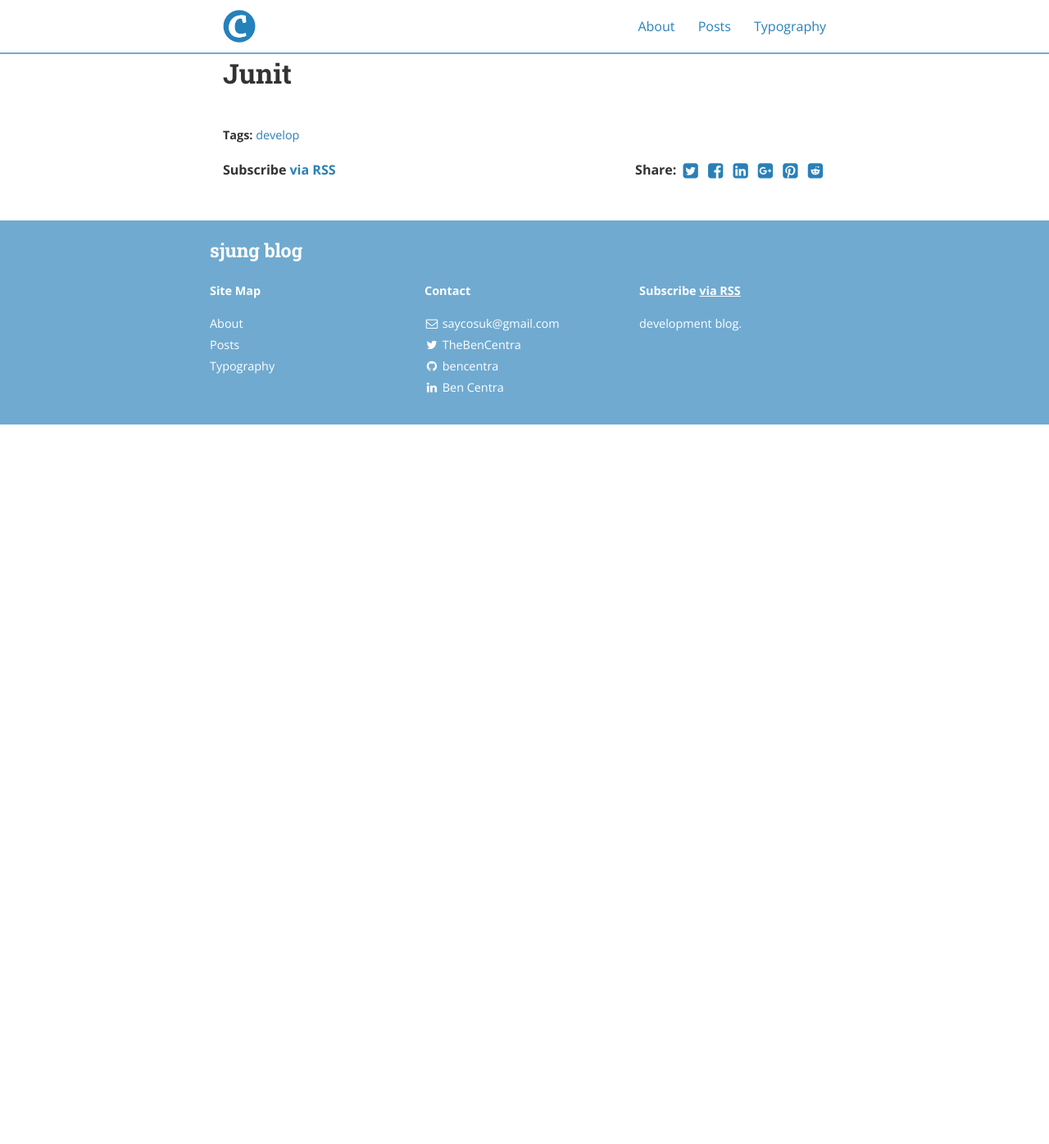
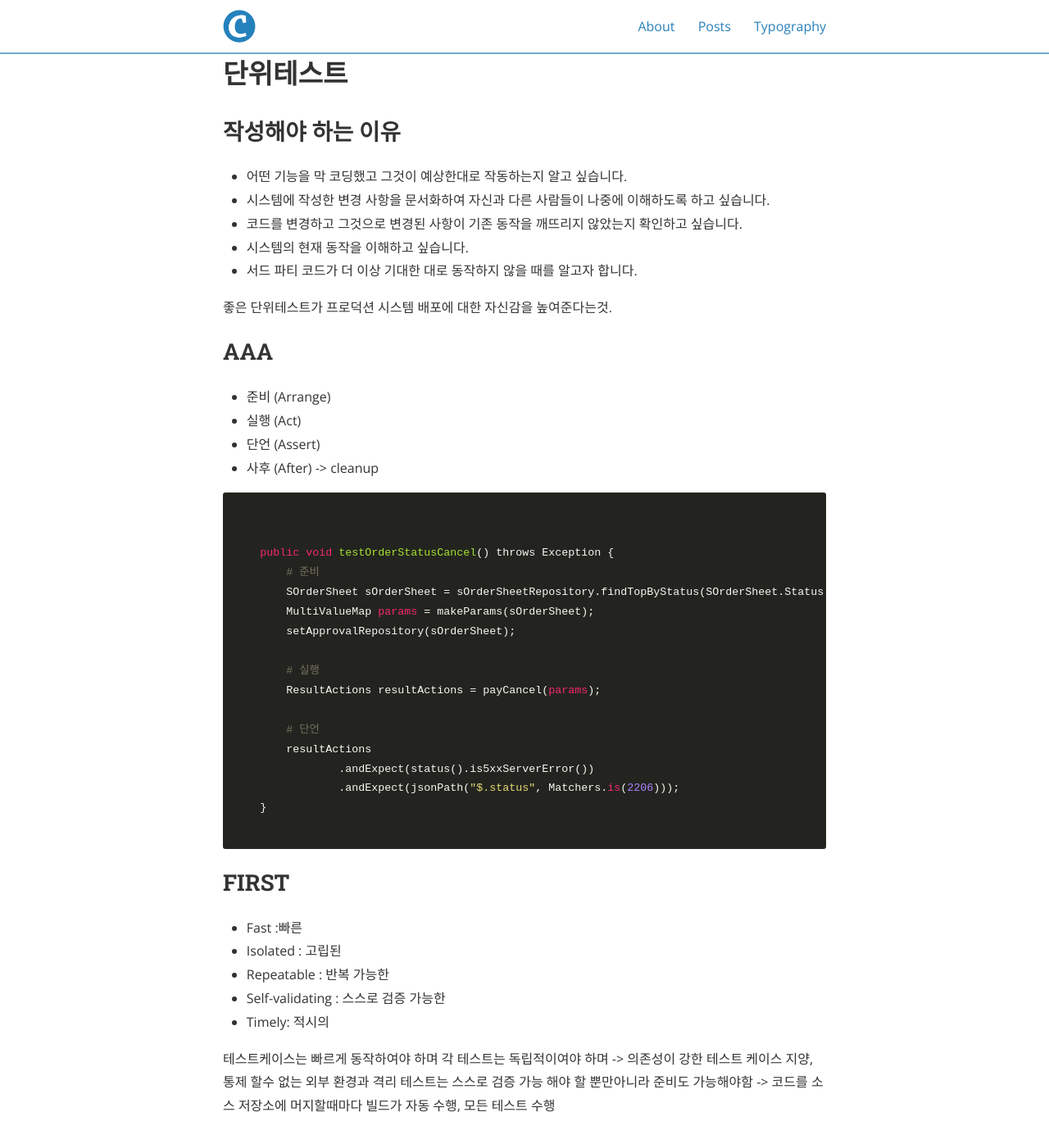
Before and after one commit to sayco5842/sayco5842.github.io, a Jekyll site: the page built from _posts/2019-10-18-Junit.markdown, in a window 1280 px wide and 1400 px high, scrolled down 282 px. Shown: the top 1396 px of the window at 82% size. Built offline with Jekyll 4.4.1, drawn with Linux system fonts in a browser that asks for light colours; nearby versions of some CDN libraries; before the commit the page ends 900 px from its top, so only the background shows below that.

Commit message:
Update 2019-10-18-Junit.markdown

```diff
--- a/_posts/2019-10-18-Junit.markdown
+++ b/_posts/2019-10-18-Junit.markdown
@@ -8,4 +8,52 @@ tags: develop
 ---
 
 
-# Junit
+
+# 단위테스트
+
+## 작성해야 하는 이유
+* 어떤 기능을 막 코딩했고 그것이 예상한대로 작동하는지 알고 싶습니다.
+* 시스템에 작성한 변경 사항을 문서화하여 자신과 다른 사람들이 나중에 이해하도록 하고 싶습니다.
+* 코드를 변경하고 그것으로 변경된 사항이 기존 동작을 깨뜨리지 않았는지 확인하고 싶습니다.
+* 시스템의 현재 동작을 이해하고 싶습니다.
+* 서드 파티 코드가 더 이상 기대한 대로 동작하지 않을 때를 알고자 합니다.
+
+좋은 단위테스트가 프로덕션 시스템 배포에 대한 자신감을 높여준다는것.
+
+
+## AAA
+* 준비 (Arrange)
+* 실행 (Act)
+* 단언 (Assert)
+* 사후 (After) -> cleanup
+
+<pre><code>
+
+    public void testOrderStatusCancel() throws Exception {
+        # 준비
+        SOrderSheet sOrderSheet = sOrderSheetRepository.findTopByStatus(SOrderSheet.Status.Order);
+        MultiValueMap params = makeParams(sOrderSheet);
+        setApprovalRepository(sOrderSheet);
+
+        # 실행
+        ResultActions resultActions = payCancel(params);
+
+        # 단언
+        resultActions
+                .andExpect(status().is5xxServerError())
+                .andExpect(jsonPath("$.status", Matchers.is(2206)));
+    }
+
+</code></pre>
+
+
+## FIRST
+* Fast :빠른
+* Isolated : 고립된
+* Repeatable : 반복 가능한
+* Self-validating : 스스로 검증 가능한
+* Timely: 적시의
+
+테스트케이스는 빠르게 동작하여야 하며
+각 테스트는 독립적이여야 하며 -> 의존성이 강한 테스트 케이스 지양, 통제 할수 없는 외부 환경과 격리
+테스트는 스스로 검증 가능 해야 할 뿐만아니라 준비도 가능해야함 -> 코드를 소스 저장소에 머지할때마다 빌드가 자동 수행, 모든 테스트 수행
```
